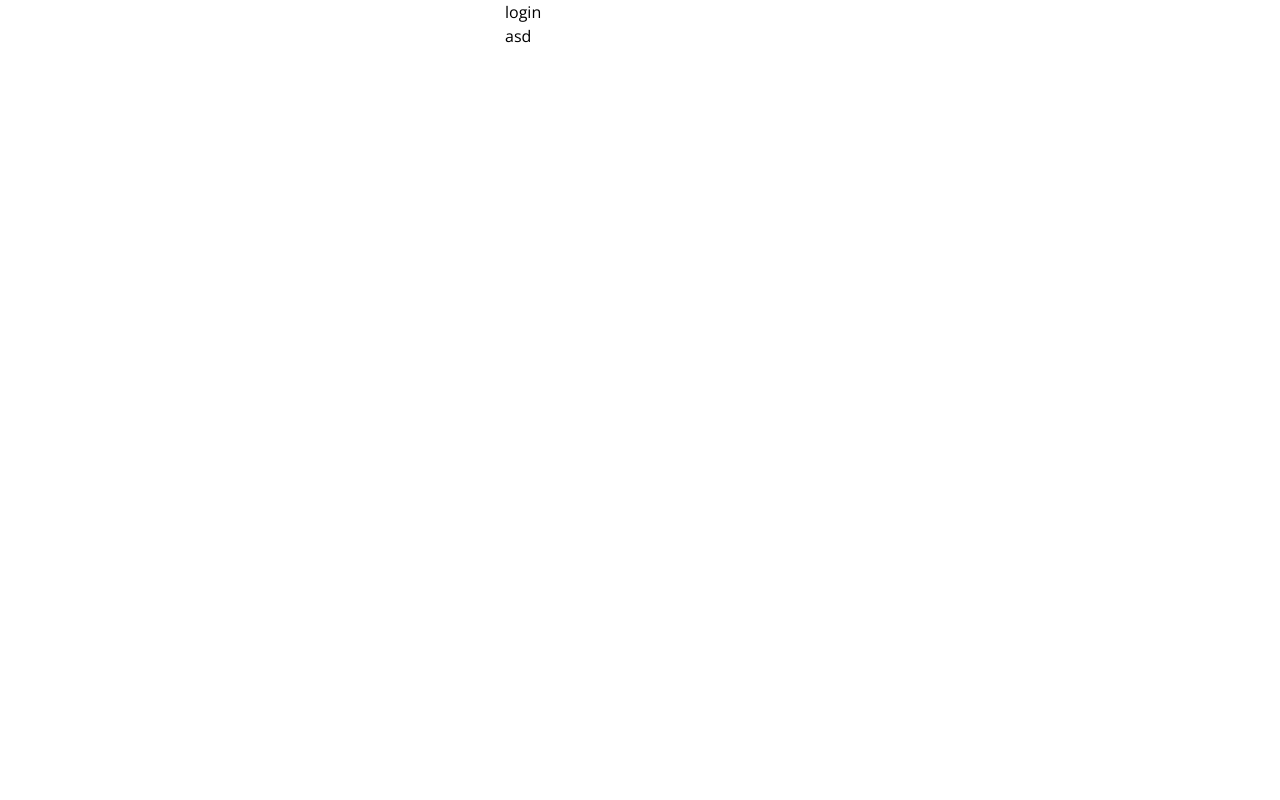
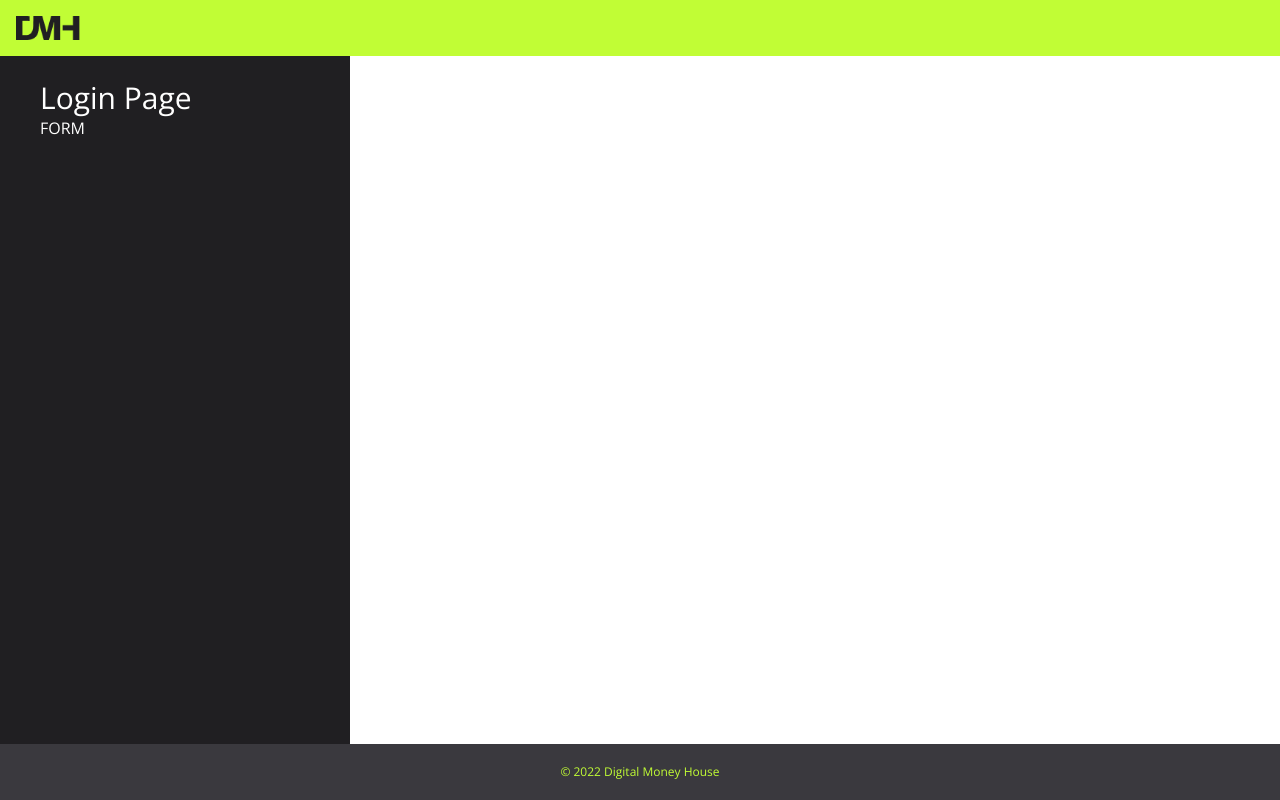
Before and after one commit to Jhont3/digital-money-house, a Next.js app in the folder digital-money-house/: page /auth/login in a window 1280 px wide. Built offline with nearby package versions, Linux system fonts and the light colour scheme.

Commit message:
Conditional rendering with clxs in login screen

```diff
--- a/digital-money-house/src/app/(wallet)/layout.tsx
+++ b/digital-money-house/src/app/(wallet)/layout.tsx
@@ -3,7 +3,7 @@ import { Footer, Navbar } from "@/components";
 export default function WalletLayout( {children} : { children: React.ReactNode} ){
   return (
     <main>
-        <Navbar/>
+        <Navbar isBgGreen={false}/>
 
         <div className="px-0 sm:px-10">
             {children}
--- a/digital-money-house/src/app/auth/layout.tsx
+++ b/digital-money-house/src/app/auth/layout.tsx
@@ -1,12 +1,18 @@
+import { Footer, Navbar } from "@/components";
+
 export default async function AuthLayout( { children }: {
   children: React.ReactNode;
 } ) {
 
   return (
-    <main className="flex justify-center">
-      <div className="w-full sm:w-[350px] px-10">
+    <main className="flex flex-col justify-center ">
+      <Navbar isBgGreen={true}/>
+
+      <div className="w-full sm:w-[350px] px-10 min-h-[86vh] bg-dark-1">
         { children }
       </div>
+
+      <Footer/>
     </main>
   );
 }
--- a/digital-money-house/src/app/auth/login/page.tsx
+++ b/digital-money-house/src/app/auth/login/page.tsx
@@ -4,7 +4,7 @@ import { LoginForm } from './ui/LoginForm';
 export default function LoginPage() {
   return (
     <>
-        <div>login</div>
+        <div className='text-white pt-6 text-3xl'>Login Page</div>
         <LoginForm/>
     </>
   )
--- a/digital-money-house/src/app/auth/login/ui/LoginForm.tsx
+++ b/digital-money-house/src/app/auth/login/ui/LoginForm.tsx
@@ -3,6 +3,6 @@
 export const LoginForm = () => {
 
   return (
-    <div>asd</div>
+    <div className="text-white">FORM</div>
   )
 }
--- a/digital-money-house/src/components/ui/footer/Footer.tsx
+++ b/digital-money-house/src/components/ui/footer/Footer.tsx
@@ -1,6 +1,6 @@
 export const Footer = () => {
   return (
-    <div className="h-[8vh] bg-dark-2 text-green-1 flex justify-center items-center text-xs ">
+    <div className="h-[7vh] bg-dark-2 text-green-1 flex justify-center items-center text-xs ">
       © 2022 Digital Money House
     </div>
   );
--- a/digital-money-house/src/components/ui/hero/Hero.tsx
+++ b/digital-money-house/src/components/ui/hero/Hero.tsx
@@ -2,7 +2,7 @@ import Image from "next/image";
 
 export const Hero = () => {
   return (
-    <div className="relative flex flex-col justify-between h-full w-full min-h-[84vh]">
+    <div className="relative flex flex-col justify-between h-full w-full min-h-[86vh]">
       <Image
         src="/imgs/bgImgMobile.png"
         alt="background image women looking phone"
@@ -13,7 +13,7 @@ export const Hero = () => {
         className="bottom-0 w-full bg-green-1 rounded-t-2xl inline-block absolute h-2/5 -z-30"
       />
 
-      <article className="w-full p-4 ">
+      <article className="w-full p-4 mb-16">
         <p className="text-white text-2xl w-1/2 mt-8 h-1/4 font-semibold">
           <span className="block">De ahora</span> en adelante, hacés más con tu
           dinero
--- a/digital-money-house/src/components/ui/navbar/Navbar.tsx
+++ b/digital-money-house/src/components/ui/navbar/Navbar.tsx
@@ -1,13 +1,27 @@
 import Image from "next/image";
 import Link from "next/link";
+import clsx from 'clsx';
+import { useMemo } from "react";
 
-export const Navbar = () => {
+interface NavbarProps {
+  isBgGreen : boolean;
+}
+
+export const Navbar: React.FC<NavbarProps> = ( {isBgGreen} ) => {
+
+  const logoSrc = useMemo(() => isBgGreen ? '/imgs/simpleLogoBlack.png' : '/imgs/simpleLogoGreen.png', [isBgGreen]);
+
   return (
-    <nav className="flex justify-between items-center w-full bg-dark-1 h-[8vh]">
+    <nav className={ clsx({
+      'bg-dark-1': !isBgGreen,
+      'bg-green-1': isBgGreen,
+      'text-white': isBgGreen
+    },
+    "flex justify-between items-center w-full h-[7vh]")}>
       <div className="p-2" >
         <Link href="/" >
           <Image
-            src="/imgs/simpleLogoGreen.png"
+            src={logoSrc}
             alt="logo green digital money house"
             className="p-2"
             width="80"
@@ -15,7 +29,11 @@ export const Navbar = () => {
           />
         </Link>
       </div>
-      <div className="flex justify-end gap-2 p-2 w-[70%] md:w-1/3">
+      <div className={ clsx({
+        'hidden': isBgGreen,
+      },
+       "flex justify-end gap-2 p-2 w-[70%] md:w-1/3 ")
+       }>
         <Link
           className="bg-dark-1 text-green-1 font-bold text-xs border border-green-1 py-2 px-6  rounded text-center align-middle w-1/2 md:w-auto"
           href="/auth/login"
```
Also changed, not shown: digital-money-house/package.json (+6 -5 lines), digital-money-house/public/imgs/simpleLogoBlack.png (added), 1 other file (tests, documents, lock files or other folders).
